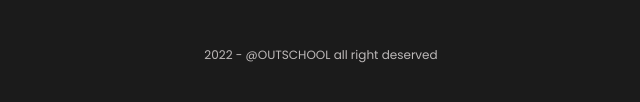
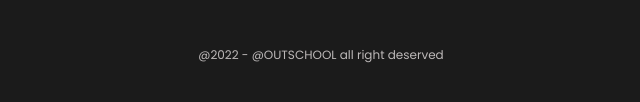
Before and after one commit to Serhii-Ki/outschool, a website built with Vite: page index.html in a window 1280 px wide. Shown: the part 6074-6176 px from the top of the page, 319-959 px from the left. Built offline with nearby package versions, Linux system fonts and the light colour scheme; files whose address does not match are found by name.

Commit message:
test gh-pages 1

```diff
--- a/index.html
+++ b/index.html
@@ -589,7 +589,7 @@
 
       </div>
 
-      <p class="text-center text-xs text-[#BDB9B9] mt-[50px]">2022 - @OUTSCHOOL all right deserved</p>
+      <p class="text-center text-xs text-[#BDB9B9] mt-[50px]">@2022 - @OUTSCHOOL all right deserved</p>
     </div>
   </footer>
 
```
Also changed, not shown: .github/workflows/deploy.yml.
